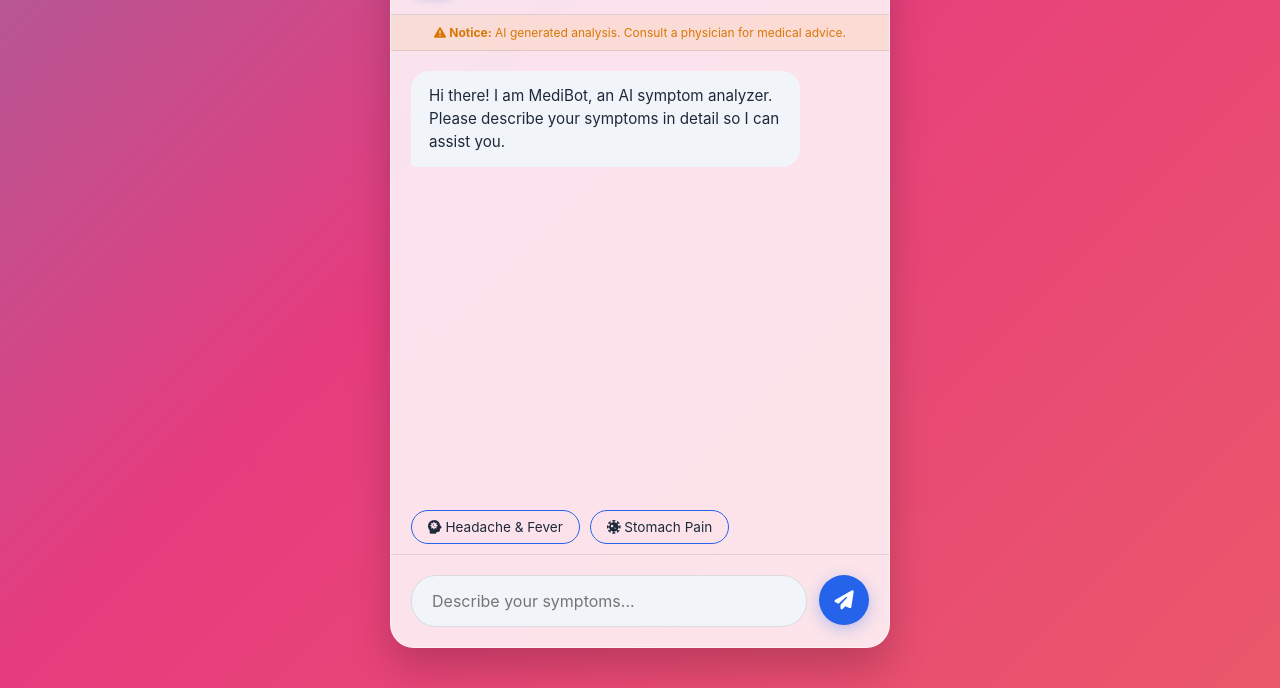
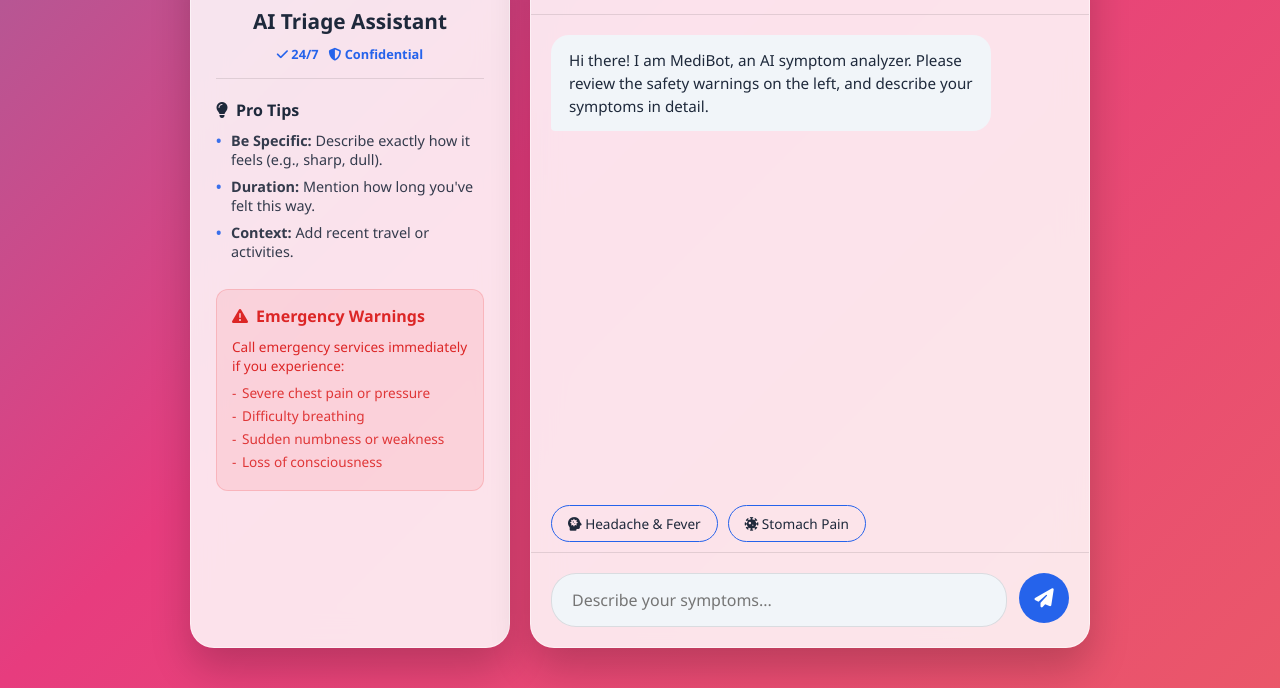
Before and after one commit to Ritik0102-bit/SymptomDiag_AI, a plain HTML site: page index.html in a window 1280 px wide. Shown: the part 112-800 px from the top of the page. Drawn offline with Linux system fonts and the light colour scheme.

Commit message:
Ui update

```diff
--- a/index.html
+++ b/index.html
@@ -3,13 +3,46 @@
 <head>
     <meta charset="UTF-8">
     <meta name="viewport" content="width=device-width, initial-scale=1.0">
-    <title>AI Symptom Checker | INT 428</title>
+    <title>MediBot AI | INT 428</title>
     <link rel="stylesheet" href="style.css">
     <link rel="stylesheet" href="https://cdnjs.cloudflare.com/ajax/libs/font-awesome/6.4.0/css/all.min.css">
 </head>
 <body>
 
-    <div class="chat-container">
+    <div class="app-wrapper">
+
+        <aside class="glass-sidebar">
+            <div class="sidebar-header">
+                <div class="icon-top"><i class="fa-solid fa-heart-pulse"></i></div>
+                <h1>AI Triage Assistant</h1>
+                <div class="badges">
+                    <span><i class="fa-solid fa-check"></i> 24/7</span>
+                    <span><i class="fa-solid fa-shield-halved"></i> Confidential</span>
+                </div>
+            </div>
+
+            <div class="sidebar-section tips-section">
+                <h3><i class="fa-solid fa-lightbulb"></i> Pro Tips</h3>
+                <ul>
+                    <li><b>Be Specific:</b> Describe exactly how it feels (e.g., sharp, dull).</li>
+                    <li><b>Duration:</b> Mention how long you've felt this way.</li>
+                    <li><b>Context:</b> Add recent travel or activities.</li>
+                </ul>
+            </div>
+
+            <div class="sidebar-section warning-section">
+                <h3><i class="fa-solid fa-triangle-exclamation"></i> Emergency Warnings</h3>
+                <p>Call emergency services immediately if you experience:</p>
+                <ul>
+                    <li>Severe chest pain or pressure</li>
+                    <li>Difficulty breathing</li>
+                    <li>Sudden numbness or weakness</li>
+                    <li>Loss of consciousness</li>
+                </ul>
+            </div>
+        </aside>
+
+        <main class="chat-container">
             <div class="chat-header">
                 <div class="header-left">
                     <div class="bot-avatar">
@@ -27,11 +60,6 @@
                 </div>
             </div>
 
-        <div class="medical-disclaimer">
-            <i class="fa-solid fa-triangle-exclamation"></i>
-            <span><b>Notice:</b> AI generated analysis. Consult a physician for medical advice.</span>
-        </div>
-
             <div class="chat-box" id="chat-box">
                 </div>
 
@@ -46,6 +74,8 @@
                     <i class="fa-solid fa-paper-plane"></i>
                 </button>
             </div>
+        </main>
+
     </div>
 
     <script src="script.js"></script>
--- a/script.js
+++ b/script.js
@@ -1,7 +1,6 @@
-// ⚠️ Insert your Gemini API Key here
+// ⚠️ Insert your BRAND NEW Gemini API Key here (don't push to public Github!)
 const GEMINI_API_KEY = 'AIzaSyBc8YENXyaXqj5cB9Ppxll7rEfI7_tLOCc';
 
-// 1. FIXED MODEL: Using the current, active 2.5-flash model
 const GEMINI_URL = `https://generativelanguage.googleapis.com/v1beta/models/gemini-2.5-flash:generateContent?key=${GEMINI_API_KEY.trim()}`;
 
 const chatBox = document.getElementById('chat-box');
@@ -17,7 +16,7 @@ let chatHistory = [];
 
 window.onload = () => {
     setTimeout(() => {
-        addMessage("Hi there! I am MediBot, an AI symptom analyzer. Please describe your symptoms in detail so I can assist you.", "bot");
+        addMessage("Hi there! I am MediBot, an AI symptom analyzer. Please review the safety warnings on the left, and describe your symptoms in detail.", "bot");
     }, 500);
 };
 
@@ -53,7 +52,6 @@ async function analyzeSymptoms(text) {
     chatHistory.push({ "role": "user", "parts": [{ "text": text }] });
 
     const payload = {
-        // 2. FIXED PAYLOAD: Must be strict camelCase "systemInstruction"
         "systemInstruction": {
             "parts": [{
                 "text": "You are MediBot, an AI symptom checker. Analyze the user's symptoms and suggest potential conditions. Be professional, empathetic, and concise. Format with bolding and bullet points. Always end by advising them to consult a real doctor."
@@ -70,8 +68,6 @@ async function analyzeSymptoms(text) {
         });
 
         if (!response.ok) {
-            const errorDetails = await response.json();
-            console.error("Google API Error Details:", errorDetails);
             throw new Error(`HTTP error! status: ${response.status}`);
         }
 
@@ -86,11 +82,11 @@ async function analyzeSymptoms(text) {
     } catch (error) {
         console.error("Fetch failed:", error);
         removeTypingIndicator();
-        addMessage("Sorry, I'm having trouble connecting to the AI server. Check the developer console for exact details.", "bot");
+        addMessage("Sorry, I'm having trouble connecting to the AI server. Please try again.", "bot");
     }
 }
 
-// --- NEW FEATURES ---
+// --- TOP BAR FEATURES ---
 
 themeToggleBtn.addEventListener('click', () => {
     const body = document.body;
--- a/style.css
+++ b/style.css
@@ -1,7 +1,7 @@
 :root {
     /* Light Theme */
     --bg-gradient: linear-gradient(-45deg, #ee7752, #e73c7e, #23a6d5, #23d5ab);
-    --chat-bg: rgba(255, 255, 255, 0.85);
+    --glass-bg: rgba(255, 255, 255, 0.85);
     --glass-border: rgba(255, 255, 255, 0.5);
     --primary: #2563eb;
     --primary-hover: #1d4ed8;
@@ -10,12 +10,14 @@
     --text-dark: #1e293b;
     --text-light: #ffffff;
     --border-color: rgba(0, 0, 0, 0.1);
+    --warning-bg: rgba(239, 68, 68, 0.1);
+    --warning-text: #dc2626;
 }
 
 [data-theme="dark"] {
     /* Dark Theme */
     --bg-gradient: linear-gradient(-45deg, #0f172a, #1e293b, #334155, #0f172a);
-    --chat-bg: rgba(15, 23, 42, 0.85);
+    --glass-bg: rgba(15, 23, 42, 0.85);
     --glass-border: rgba(255, 255, 255, 0.1);
     --primary: #3b82f6;
     --primary-hover: #60a5fa;
@@ -23,14 +25,16 @@
     --user-msg-bg: #3b82f6;
     --text-dark: #f8fafc;
     --border-color: rgba(255, 255, 255, 0.1);
+    --warning-bg: rgba(239, 68, 68, 0.15);
+    --warning-text: #f87171;
 }
 
 * {
     box-sizing: border-box;
     margin: 0;
     padding: 0;
-    font-family: 'Inter', 'Segoe UI', sans-serif;
-    transition: background-color 0.3s, color 0.3s;
+    font-family: 'Segoe UI', Tahoma, Geneva, Verdana, sans-serif;
+    transition: background-color 0.3s, color 0.3s, border-color 0.3s;
 }
 
 body {
@@ -40,7 +44,8 @@ body {
     display: flex;
     justify-content: center;
     align-items: center;
-    height: 100vh;
+    min-height: 100vh;
+    padding: 20px;
 }
 
 @keyframes gradientBG {
@@ -49,19 +54,103 @@ body {
     100% { background-position: 0% 50%; }
 }
 
-.chat-container {
+.app-wrapper {
+    display: flex;
+    gap: 20px;
     width: 100%;
-    max-width: 500px;
+    max-width: 900px;
     height: 90vh;
-    background: var(--chat-bg);
+}
+
+/* --- Shared Glass Styling --- */
+.glass-sidebar, .chat-container {
+    background: var(--glass-bg);
     backdrop-filter: blur(16px);
     -webkit-backdrop-filter: blur(16px);
     border: 1px solid var(--glass-border);
     border-radius: 24px;
     box-shadow: 0 20px 40px rgba(0,0,0,0.2);
+    overflow: hidden;
+}
+
+/* --- Sidebar Styling --- */
+.glass-sidebar {
+    flex: 1;
+    min-width: 280px;
+    max-width: 320px;
+    padding: 25px;
     display: flex;
     flex-direction: column;
-    overflow: hidden;
+    gap: 20px;
+    overflow-y: auto;
+}
+
+.sidebar-header {
+    text-align: center;
+    border-bottom: 1px solid var(--border-color);
+    padding-bottom: 15px;
+}
+
+.icon-top {
+    font-size: 32px;
+    color: var(--primary);
+    margin-bottom: 10px;
+}
+
+.sidebar-header h1 {
+    font-size: 1.3rem;
+    color: var(--text-dark);
+    margin-bottom: 10px;
+}
+
+.badges {
+    display: flex;
+    justify-content: center;
+    gap: 10px;
+    font-size: 0.8rem;
+    color: var(--primary);
+    font-weight: 600;
+}
+
+.sidebar-section h3 {
+    font-size: 1rem;
+    color: var(--text-dark);
+    margin-bottom: 10px;
+    display: flex;
+    align-items: center;
+    gap: 8px;
+}
+
+.tips-section ul, .warning-section ul {
+    list-style: none;
+    font-size: 0.9rem;
+    color: var(--text-dark);
+    opacity: 0.9;
+}
+
+.tips-section li { margin-bottom: 8px; padding-left: 15px; position: relative; }
+.tips-section li::before { content: '•'; position: absolute; left: 0; color: var(--primary); font-weight: bold;}
+
+.warning-section {
+    background: var(--warning-bg);
+    padding: 15px;
+    border-radius: 12px;
+    border: 1px solid rgba(239, 68, 68, 0.2);
+}
+
+.warning-section h3, .warning-section p, .warning-section ul {
+    color: var(--warning-text);
+}
+
+.warning-section p { font-size: 0.85rem; margin-bottom: 8px; font-weight: 500;}
+.warning-section li { margin-bottom: 4px; font-size: 0.85rem; padding-left: 10px; position: relative;}
+.warning-section li::before { content: '-'; position: absolute; left: 0;}
+
+/* --- Chat Container Styling --- */
+.chat-container {
+    flex: 2;
+    display: flex;
+    flex-direction: column;
 }
 
 .chat-header {
@@ -72,11 +161,7 @@ body {
     border-bottom: 1px solid var(--border-color);
 }
 
-.header-left {
-    display: flex;
-    align-items: center;
-    gap: 15px;
-}
+.header-left { display: flex; align-items: center; gap: 15px; }
 
 .bot-avatar {
     font-size: 24px;
@@ -88,19 +173,10 @@ body {
     justify-content: center;
     align-items: center;
     border-radius: 12px;
-    box-shadow: 0 4px 10px rgba(37, 99, 235, 0.3);
 }
 
-.header-info h2 {
-    font-size: 1.2rem;
-    color: var(--text-dark);
-    font-weight: 600;
-}
-
-.header-info p {
-    font-size: 0.8rem;
-    color: #64748b;
-}
+.header-info h2 { font-size: 1.2rem; color: var(--text-dark); }
+.header-info p { font-size: 0.8rem; color: var(--text-dark); opacity: 0.7;}
 
 .header-actions button {
     background: none;
@@ -111,20 +187,7 @@ body {
     margin-left: 10px;
     opacity: 0.7;
 }
-
-.header-actions button:hover {
-    opacity: 1;
-    color: var(--primary);
-}
-
-.medical-disclaimer {
-    background: rgba(245, 158, 11, 0.1);
-    color: #d97706;
-    padding: 10px;
-    font-size: 0.75rem;
-    text-align: center;
-    border-bottom: 1px solid var(--border-color);
-}
+.header-actions button:hover { opacity: 1; color: var(--primary); }
 
 .chat-box {
     flex: 1;
@@ -134,15 +197,8 @@ body {
     flex-direction: column;
     gap: 15px;
 }
-
-/* Custom Scrollbar */
-.chat-box::-webkit-scrollbar {
-    width: 6px;
-}
-.chat-box::-webkit-scrollbar-thumb {
-    background-color: rgba(0,0,0,0.2);
-    border-radius: 10px;
-}
+.chat-box::-webkit-scrollbar { width: 6px; }
+.chat-box::-webkit-scrollbar-thumb { background-color: rgba(0,0,0,0.2); border-radius: 10px; }
 
 @keyframes slideUp {
     from { opacity: 0; transform: translateY(15px); }
@@ -157,29 +213,10 @@ body {
     line-height: 1.5;
     animation: slideUp 0.4s cubic-bezier(0.175, 0.885, 0.32, 1.275) forwards;
 }
+.bot-msg { background: var(--bot-msg-bg); color: var(--text-dark); align-self: flex-start; border-bottom-left-radius: 4px; }
+.user-msg { background: var(--user-msg-bg); color: var(--text-light); align-self: flex-end; border-bottom-right-radius: 4px; }
 
-.bot-msg {
-    background: var(--bot-msg-bg);
-    color: var(--text-dark);
-    align-self: flex-start;
-    border-bottom-left-radius: 4px;
-}
-
-.user-msg {
-    background: var(--user-msg-bg);
-    color: var(--text-light);
-    align-self: flex-end;
-    border-bottom-right-radius: 4px;
-    box-shadow: 0 4px 15px rgba(37, 99, 235, 0.2);
-}
-
-.quick-replies {
-    padding: 10px 20px;
-    display: flex;
-    gap: 10px;
-    overflow-x: auto;
-}
-
+.quick-replies { padding: 10px 20px; display: flex; gap: 10px; overflow-x: auto; scrollbar-width: none;}
 .quick-replies::-webkit-scrollbar { display: none; }
 
 .pill-btn {
@@ -192,18 +229,13 @@ body {
     cursor: pointer;
     white-space: nowrap;
 }
-
-.pill-btn:hover {
-    background: var(--primary);
-    color: white;
-}
+.pill-btn:hover { background: var(--primary); color: white; }
 
 .chat-input-area {
     padding: 20px;
     border-top: 1px solid var(--border-color);
     display: flex;
     gap: 12px;
-    background: transparent;
 }
 
 #user-input {
@@ -216,10 +248,7 @@ body {
     outline: none;
     font-size: 1rem;
 }
-
-#user-input:focus {
-    border-color: var(--primary);
-}
+#user-input:focus { border-color: var(--primary); }
 
 #send-btn {
     background: var(--primary);
@@ -233,14 +262,18 @@ body {
     align-items: center;
     cursor: pointer;
     font-size: 1.2rem;
-    box-shadow: 0 4px 15px rgba(37, 99, 235, 0.3);
 }
-
 #send-btn:hover { background: var(--primary-hover); transform: scale(1.05); }
 
-/* Typing Dots */
 .typing-indicator { display: flex; gap: 5px; padding: 5px; }
 .dot { width: 8px; height: 8px; background: #888; border-radius: 50%; animation: typing 1.4s infinite ease-in-out both; }
 .dot:nth-child(1) { animation-delay: -0.32s; }
 .dot:nth-child(2) { animation-delay: -0.16s; }
 @keyframes typing { 0%, 80%, 100% { transform: scale(0); } 40% { transform: scale(1); } }
+
+/* Mobile Responsiveness */
+@media (max-width: 768px) {
+    .app-wrapper { flex-direction: column; height: auto; }
+    .glass-sidebar { min-height: 200px; max-width: 100%; flex: none; }
+    .chat-container { height: 600px; }
+}
```
Lines whose indentation alone changed are shown as unchanged.
